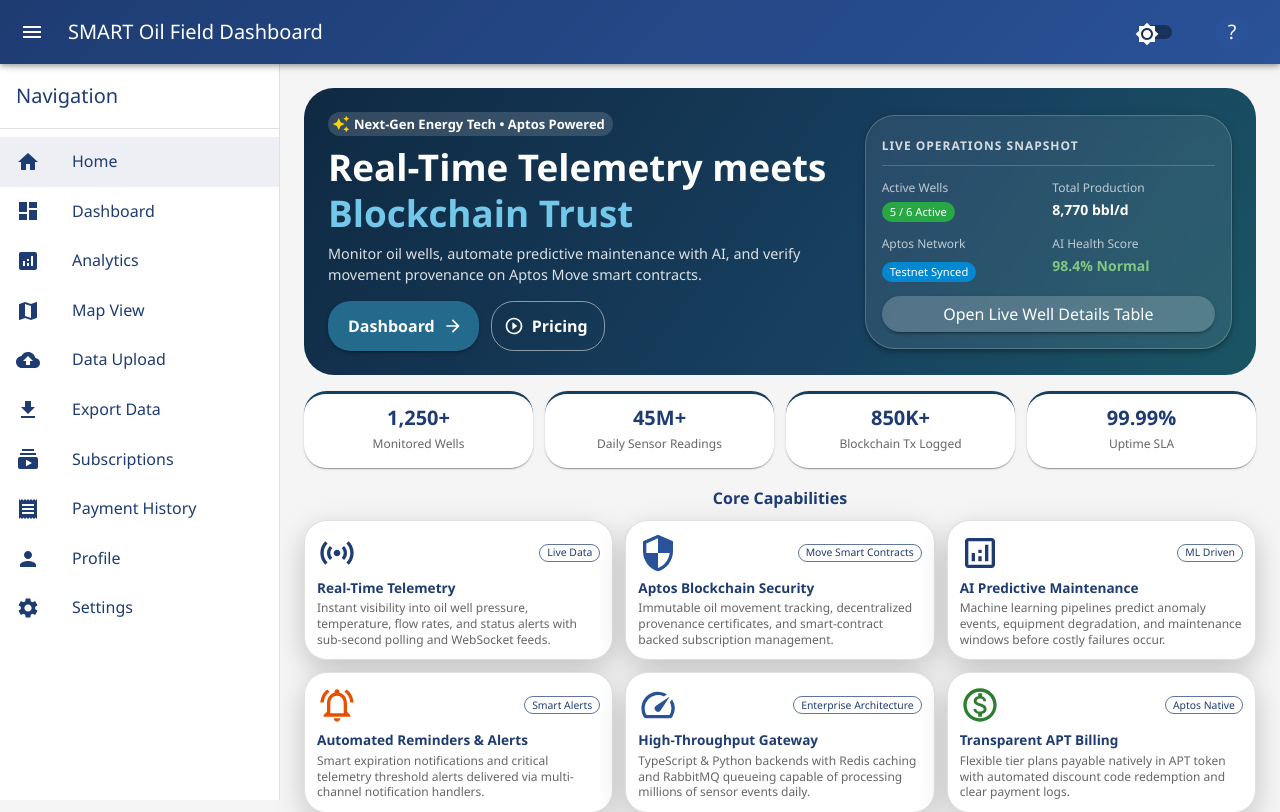
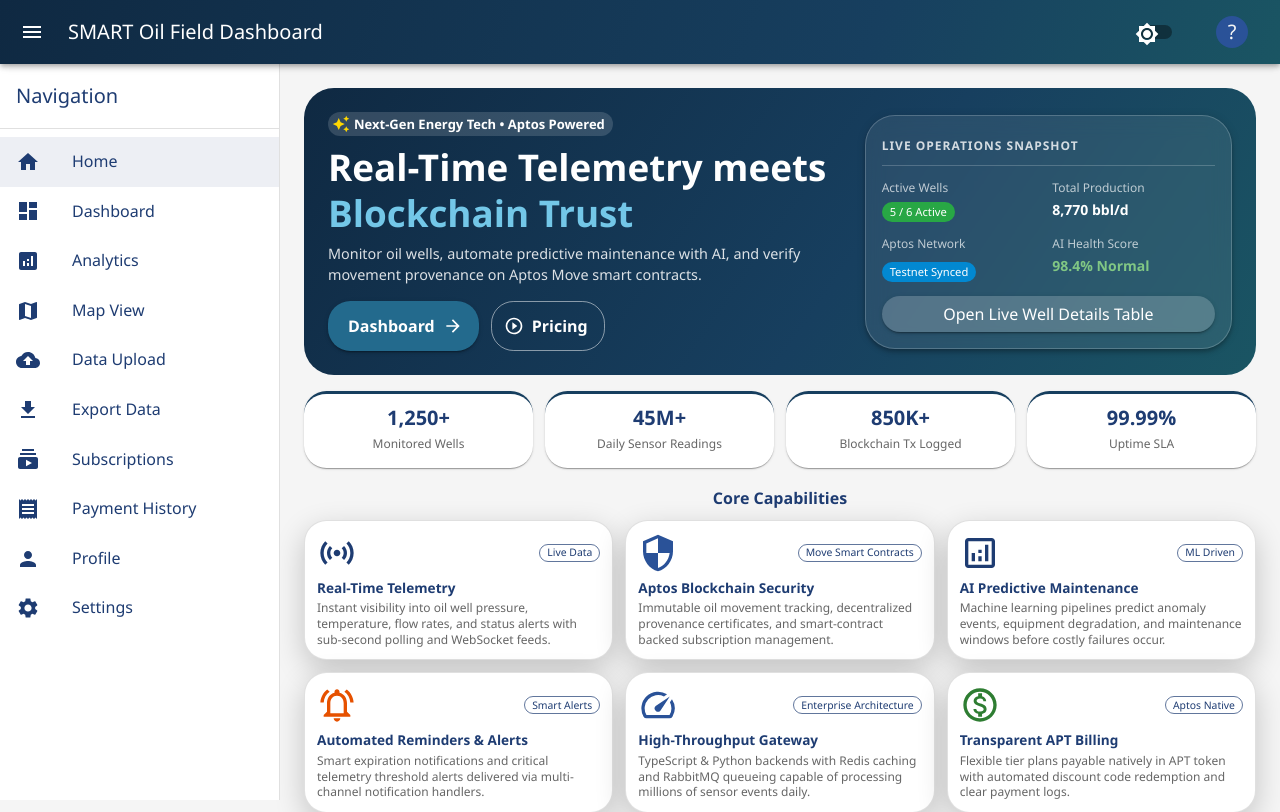
Before and after one commit to davelee001/SMART-Oil-Field, a React app in the folder src/frontend/: page / in a window 1280 px wide. Shown: the top 812 px of the page. Built offline with nearby package versions, Linux system fonts and the light colour scheme.

Commit message:
style(navbar): apply professional industrial gradient

```diff
--- a/src/frontend/src/components/layout/Navbar.tsx
+++ b/src/frontend/src/components/layout/Navbar.tsx
@@ -40,8 +40,8 @@ const Navbar: React.FC<NavbarProps> = ({
                 zIndex: (theme) => theme.zIndex.drawer + 1,
                 background: (theme) =>
                     darkMode
-                        ? 'linear-gradient(135deg, #1e1e1e 0%, #2a2a2a 100%)'
-                        : 'linear-gradient(135deg, #1e3c72 0%, #2a5298 100%)',
+                        ? 'linear-gradient(110deg, #0B1720 0%, #142B39 100%)'
+                        : 'linear-gradient(110deg, #0F2942 0%, #173F5F 68%, #1A5563 100%)',
             }}
         >
             <Toolbar>
```
